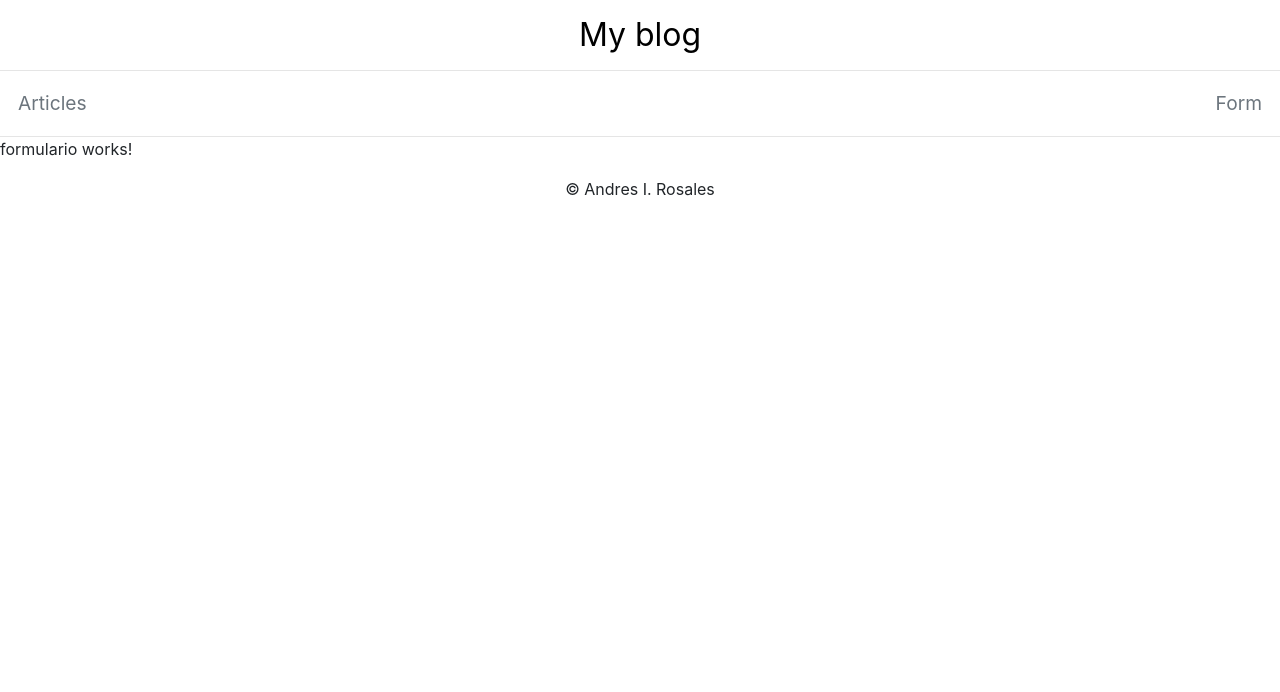
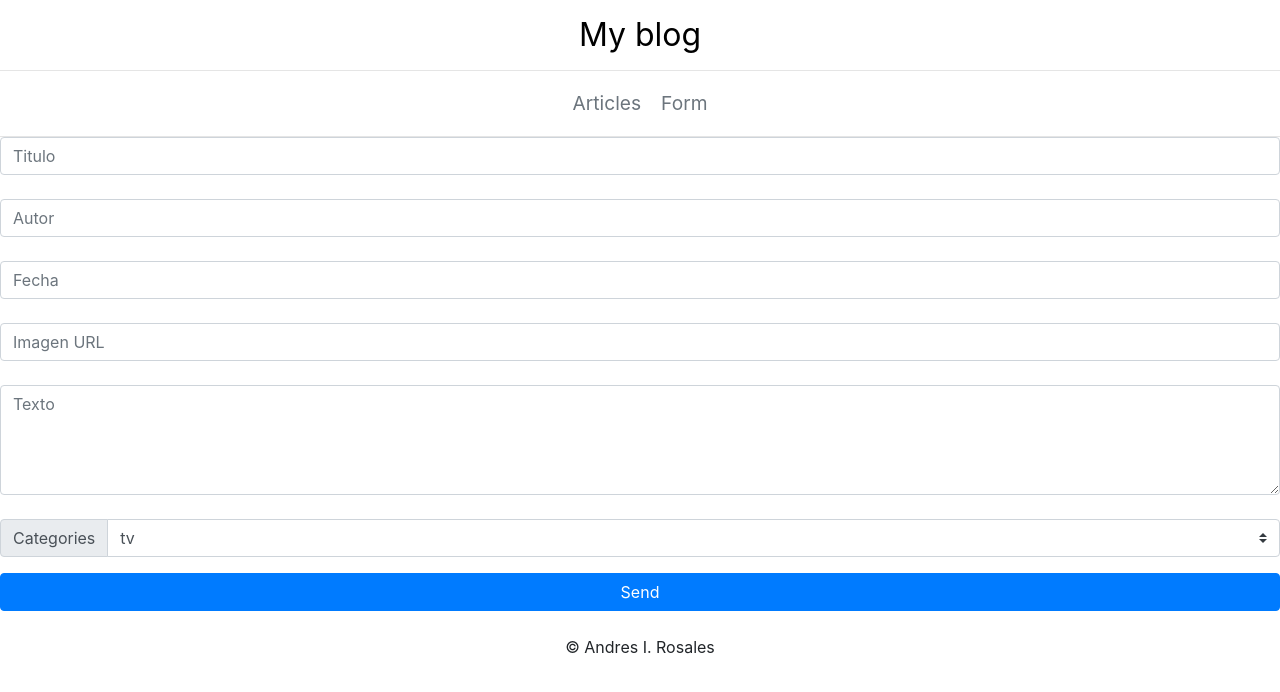
Before and after one commit to Dang3rZone/NEOLAND_Blog, an Angular app: page /new in a window 1280 px wide. Shown: the top 692 px of the page. Built offline with nearby package versions, Linux system fonts and the light colour scheme.

Commit message:
centered nav bar,  added newarticle function in service, started adding form module to the form

```diff
--- a/src/app/Components/blog/blog.component.css
+++ b/src/app/Components/blog/blog.component.css
@@ -0,0 +1,8 @@
+img {
+  width: 550px;
+  border-radius: 5px;
+}
+
+.container {
+  border: 1px solid lightgrey;
+}
--- a/src/app/Components/blog/blog.component.html
+++ b/src/app/Components/blog/blog.component.html
@@ -1 +1,44 @@
-<p>blog works!</p>
+<!-- categories -->
+<div class="input-group mb-3">
+  <div class="input-group-prepend">
+    <label class="input-group-text" for="inputGroupSelect01">Categories</label>
+  </div>
+  <select
+    class="custom-select"
+    id="inputGroupSelect01"
+    (change)="onChange($event)"
+    id="selectCategoria"
+  >
+    <option value="all">All</option>
+    <option [value]="category" *ngFor="let category of categories" selected>
+      {{ category }}
+    </option>
+  </select>
+</div>
+
+<!-- articles -->
+
+<div class="container">
+  <div
+    class="row justify-content-center align-items-center"
+    *ngFor="let article of articles"
+  >
+    <div class="col-sm-12 text-block col-md-6">
+      <div
+        class="text-box mbr-fonts-style align-center mbr-bold display-4"
+      ></div>
+      <h3 class="mbr-section-title mbr-fonts-style align-right display-3">
+        {{ article.titulo }}
+      </h3>
+      <label>{{ article.fecha }}</label>
+      <div class="mbr-section-text mbr-fonts-style align-right display-7">
+        {{ article.texto }} <br />
+      </div>
+    </div>
+    <div class="col-sm-12 col-md-6 img-block align-center">
+      <div class="mbr-figure">
+        <img [src]="article.imagen" />
+      </div>
+    </div>
+  </div>
+</div>
--- a/src/app/Components/blog/blog.component.ts
+++ b/src/app/Components/blog/blog.component.ts
@@ -1,15 +1,32 @@
 import { Component, OnInit } from '@angular/core';
+import { Post } from 'src/app/Post';
+import { ServicioService } from 'src/app/Servicio.service';
 
 @Component({
   selector: 'app-blog',
   templateUrl: './blog.component.html',
-  styleUrls: ['./blog.component.css']
+  styleUrls: ['./blog.component.css'],
 })
 export class BlogComponent implements OnInit {
+  articles: Post[];
+  categories: string[];
 
-  constructor() { }
-
-  ngOnInit(): void {
+  constructor(private petitions: ServicioService) {
+    this.articles = [];
   }
 
+  async ngOnInit() {
+    this.articles = await this.petitions.getAllArticles();
+    this.categories = await this.petitions.getArrCategorias();
+  }
+
+  async onChange($event) {
+    if ($event.target.value === 'all') {
+      this.articles = await this.petitions.getAllArticles();
+    } else {
+      this.articles = await this.petitions.getPostByCategory(
+        $event.target.value
+      );
+    }
+  }
 }
--- a/src/app/Components/formulario/formulario.component.html
+++ b/src/app/Components/formulario/formulario.component.html
@@ -1 +1,68 @@
-<p>formulario works!</p>
+<form [formGroup]="formulario" (ngSubmit)="onSubmit()">
+  <!-- Titulo input -->
+  <div class="form-outline mb-4">
+    <input
+      type="text"
+      id="form4Example1"
+      class="form-control form-group"
+      placeholder="Titulo"
+    />
+  </div>
+
+  <!-- Autor input -->
+  <div class="form-outline mb-4">
+    <input
+      type="text"
+      id="form4Example1"
+      class="form-control form-group"
+      placeholder="Autor"
+    />
+  </div>
+  <!-- Fecha input -->
+  <div class="form-outline mb-4">
+    <input
+      type="text"
+      id="form4Example1"
+      class="form-control form-group"
+      placeholder="Fecha"
+    />
+  </div>
+
+  <!-- Img input -->
+  <div class="form-outline mb-4">
+    <input
+      type="email"
+      id="form4Example2"
+      class="form-control form-group"
+      placeholder="Imagen URL"
+    />
+  </div>
+
+  <!-- Texto input -->
+  <div class="form-outline mb-4">
+    <textarea
+      class="form-control form-group"
+      id="form4Example3"
+      rows="4"
+      placeholder="Texto"
+    ></textarea>
+  </div>
+
+  <!-- categories -->
+  <div class="input-group mb-3">
+    <div class="input-group-prepend">
+      <label class="input-group-text" for="inputGroupSelect01"
+        >Categories</label
+      >
+    </div>
+    <select class="custom-select" id="inputGroupSelect01" id="selectCategoria">
+      <option value="all">All</option>
+      <option [value]="category" *ngFor="let category of categories" selected>
+        {{ category }}
+      </option>
+    </select>
+  </div>
+
+  <!-- Submit button -->
+  <button type="submit" class="btn btn-primary btn-block mb-4">Send</button>
+</form>
--- a/src/app/Components/formulario/formulario.component.ts
+++ b/src/app/Components/formulario/formulario.component.ts
@@ -1,15 +1,34 @@
 import { Component, OnInit } from '@angular/core';
+import { Post } from 'src/app/Post';
+import { ServicioService } from 'src/app/Servicio.service';
+import { FormControl, FormGroup } from '@angular/forms';
 
 @Component({
   selector: 'app-formulario',
   templateUrl: './formulario.component.html',
-  styleUrls: ['./formulario.component.css']
+  styleUrls: ['./formulario.component.css'],
 })
 export class FormularioComponent implements OnInit {
+  articles: Post[];
+  categories: string[];
+  formulario: FormGroup;
 
-  constructor() { }
-
-  ngOnInit(): void {
+  constructor(private petitions: ServicioService) {
+    this.articles = [];
+    this.formulario = new FormGroup({
+      titulo: new FormControl(),
+      descripcion: new FormControl(),
+      url: new FormControl(),
+    });
   }
 
+  async ngOnInit() {
+    this.categories = this.petitions.getArrCategorias();
+  }
+
+  async onSubmit() {
+    const newArticles = await this.petitions.agregarPost(this.formulario.value);
+    console.log(newArticles);
+    this.formulario.reset();
+  }
 }
--- a/src/app/Components/nav-bar/nav-bar.component.css
+++ b/src/app/Components/nav-bar/nav-bar.component.css
@@ -16,6 +16,7 @@
   color: #6c757d;
   border-bottom: 1px solid #e5e5e5;
   padding: 0.5rem;
+  justify-content: center;
 }
 
 .nav-item {
--- a/src/app/Servicio.service.ts
+++ b/src/app/Servicio.service.ts
@@ -5,47 +5,80 @@ import { Post } from './Post';
   providedIn: 'root',
 })
 export class ServicioService {
-  articles: Post[]
+  articles: Post[];
 
-  constructor() { this.articles = [
-
+  constructor() {
+    this.articles = [
       {
-      titulo: 'Primer tráiler de Cruella, la precuela en imagen real de 101 Dálmatas con Emma Stone',
-      texto: 'Tal y como se había anticipado ayer al publicar el primer póster, Disney por fin ha revelado el primer tráiler de Cruella, la precuela en imagen real de 101 Dálmatas con la ganadora de un Oscar por La La Land Emma Stone recogiendo el testigo de Glenn Close como la villana obsesionada con los preciosos perritos de manchas.',
+        titulo:
+          'Primer tráiler de Cruella, la precuela en imagen real de 101 Dálmatas con Emma Stone',
+        texto:
+          'Tal y como se había anticipado ayer al publicar el primer póster, Disney por fin ha revelado el primer tráiler de Cruella, la precuela en imagen real de 101 Dálmatas con la ganadora de un Oscar por La La Land Emma Stone recogiendo el testigo de Glenn Close como la villana obsesionada con los preciosos perritos de manchas.',
         autor: 'David Soriano',
-      imagen: 'https://es.ign.com/cruella/171029/news/primer-trailer-de-cruella-la-precuela-en-imagen-real-de-101-dalmatas-con-emma-stone',
-      fecha: new Date('17/02/2021 14:35'),
+        imagen:
+          'https://oyster.ignimgs.com/wordpress/stg.ign.com/2021/02/Disney-Cruella-Poster.jpg?fit=bounds&width=640&height=480',
+        fecha: new Date('2021/11/02 14:35'),
         categoria: 'cine',
       },
 
       {
         titulo: "Los 10 mejores videojuegos 'soulslike'",
-      texto: 'El legado de la serie Souls de FromSoftware no se define solo por los asombrosos juegos que la componen, sino también por el subgénero al que se le ha dado vida gracias a su propia existencia: los soulslike. Para celebrar este subgénero (y para abrir boca hasta el próximo Elden Ring, por supuesto) hemos reunido nuestros 10 soulslike favoritos de todos los tiempos.',
+        texto:
+          'El legado de la serie Souls de FromSoftware no se define solo por los asombrosos juegos que la componen, sino también por el subgénero al que se le ha dado vida gracias a su propia existencia: los soulslike. Para celebrar este subgénero (y para abrir boca hasta el próximo Elden Ring, por supuesto) hemos reunido nuestros 10 soulslike favoritos de todos los tiempos.',
         autor: 'Ign Staff',
-      imagen: 'https://es.ign.com/nioh-2-the-complete-edition-ps5/170897/feature/los-10-mejores-videojuegos-soulslike',
-      fecha: new Date('15/02/2021 09:30'),
+        imagen:
+          'https://sm.ign.com/t/ign_es/feature/t/the-best-s/the-best-soulslike-games_dc6v.1280.jpg',
+        fecha: new Date('2021/11/02 09:30'),
         categoria: 'gaming',
       },
 
       {
         titulo: 'Lucasfilm despide a Gina Carano de The Mandalorian',
-      texto: 'Las aguas están revueltas en Lucasfilm, donde la actriz de The Mandalorian Gina Carano ha sido despedida por la controversia generada tras una serie de publicaciones en las redes sociales realizadas por ella misma. UTA la ha rechazado también como cliente.',
+        texto:
+          'Las aguas están revueltas en Lucasfilm, donde la actriz de The Mandalorian Gina Carano ha sido despedida por la controversia generada tras una serie de publicaciones en las redes sociales realizadas por ella misma. UTA la ha rechazado también como cliente.',
         autor: 'Jose A. Rodríguez',
-      imagen: 'https://es.ign.com/star-wars-the-mandalorian/170864/news/lucasfilm-despide-a-gina-carano-de-the-mandalorian',
-      fecha: new Date('15/02/2021 09:30'),
+        imagen:
+          'https://oyster.ignimgs.com/wordpress/stg.ign.com/2020/12/best-series-the-mandalorian.jpeg',
+        fecha: new Date('2021/11/02 09:30'),
         categoria: 'tv',
       },
-
-
-
-
-  ]
+    ];
   }
 
+  // SHOW ALL ARTICLES
+  getAllArticles(): Promise<Post[]> {
+    return new Promise<Post[]>((resolve, reject) => {
+      resolve(this.articles);
+      console.log(this.articles);
+    });
+  }
 
-  agregarPost(Post) {}
+  agregarPost(post) {
+    return new Promise((resolve, reject) => {
+      this.articles.push(post);
+      resolve(this.articles);
+    });
+  }
 
-  getAllPosts() {}
+  getPostByCategory(category): Promise<Post[]> {
+    return new Promise<Post[]>((resolve, reject) => {
+      const categoryArray = [];
 
-  getPostsByCategoria(cat) {}
+      for (let article of this.articles) {
+        if (article.categoria === category) {
+          categoryArray.push(article);
         }
+      }
+      resolve(categoryArray);
+
+      console.log(categoryArray);
+    });
+  }
+
+  getArrCategorias(): string[] {
+    const newArray = this.articles.map(
+      (categoryArray) => categoryArray.categoria
+    );
+    return [...new Set(newArray)];
+  }
+}
--- a/src/app/app.module.ts
+++ b/src/app/app.module.ts
@@ -9,7 +9,7 @@ import { NotFoundComponent } from './Components/not-found/not-found.component';
 import { NavBarComponent } from './Components/nav-bar/nav-bar.component';
 import { FooterComponent } from './Components/footer/footer.component';
 import { RouterModule } from '@angular/router';
-import { FormsModule } from '@angular/forms';
+import { ReactiveFormsModule } from '@angular/forms';
 
 @NgModule({
   declarations: [
@@ -20,7 +20,7 @@ import { FormsModule } from '@angular/forms';
     NavBarComponent,
     FooterComponent,
   ],
-  imports: [BrowserModule, AppRoutingModule, RouterModule, FormsModule],
+  imports: [BrowserModule, AppRoutingModule, RouterModule, ReactiveFormsModule],
   providers: [],
   bootstrap: [AppComponent],
 })
--- a/src/index.html
+++ b/src/index.html
@@ -1,11 +1,11 @@
-<!doctype html>
+<!DOCTYPE html>
 <html lang="en">
   <head>
-  <meta charset="utf-8">
+    <meta charset="utf-8" />
     <title>Blog</title>
-  <base href="/">
-  <meta name="viewport" content="width=device-width, initial-scale=1">
-  <link rel="icon" type="image/x-icon" href="favicon.ico">
+    <base href="/" />
+    <meta name="viewport" content="width=device-width, initial-scale=1" />
+    <link rel="icon" type="image/x-icon" href="favicon.ico" />
   </head>
   <body>
     <app-root></app-root>
```
Also changed, not shown: 2 other files (tests, documents, lock files or other folders). Lines whose indentation alone changed are shown as unchanged.
